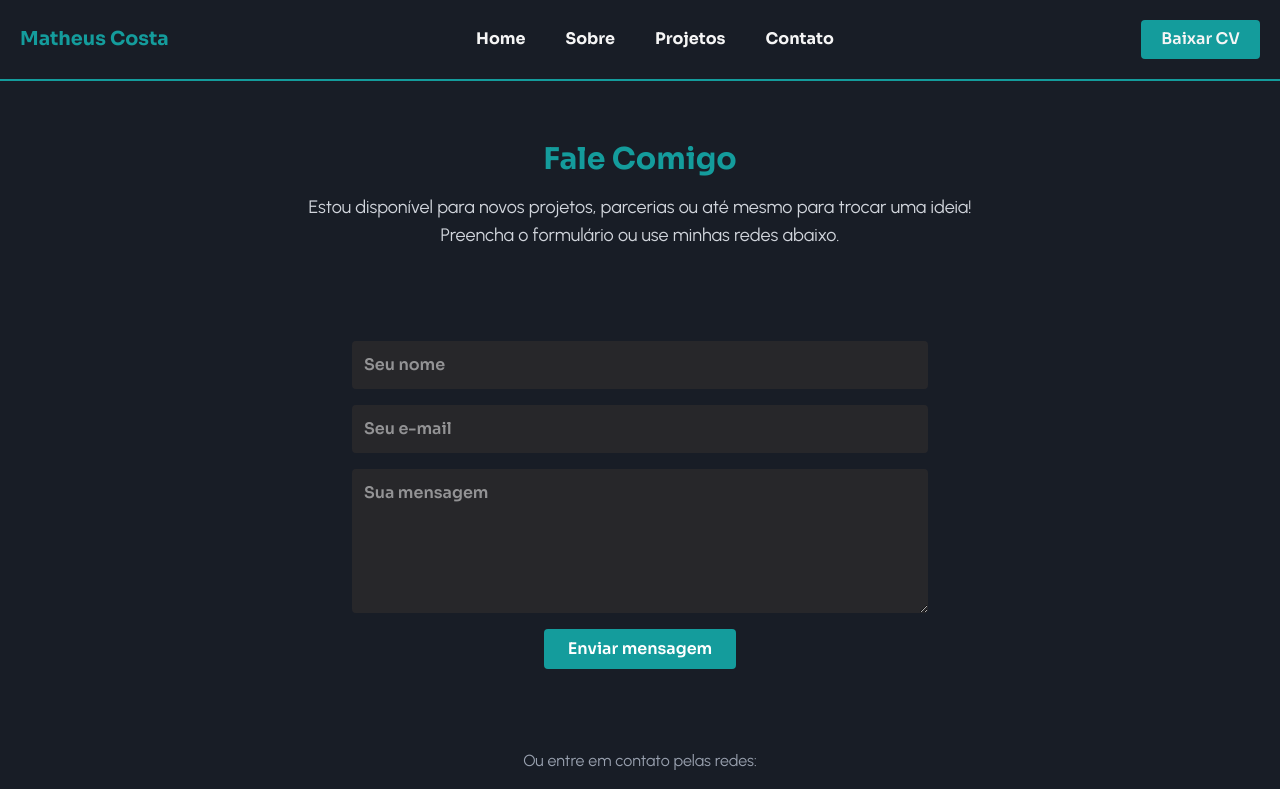
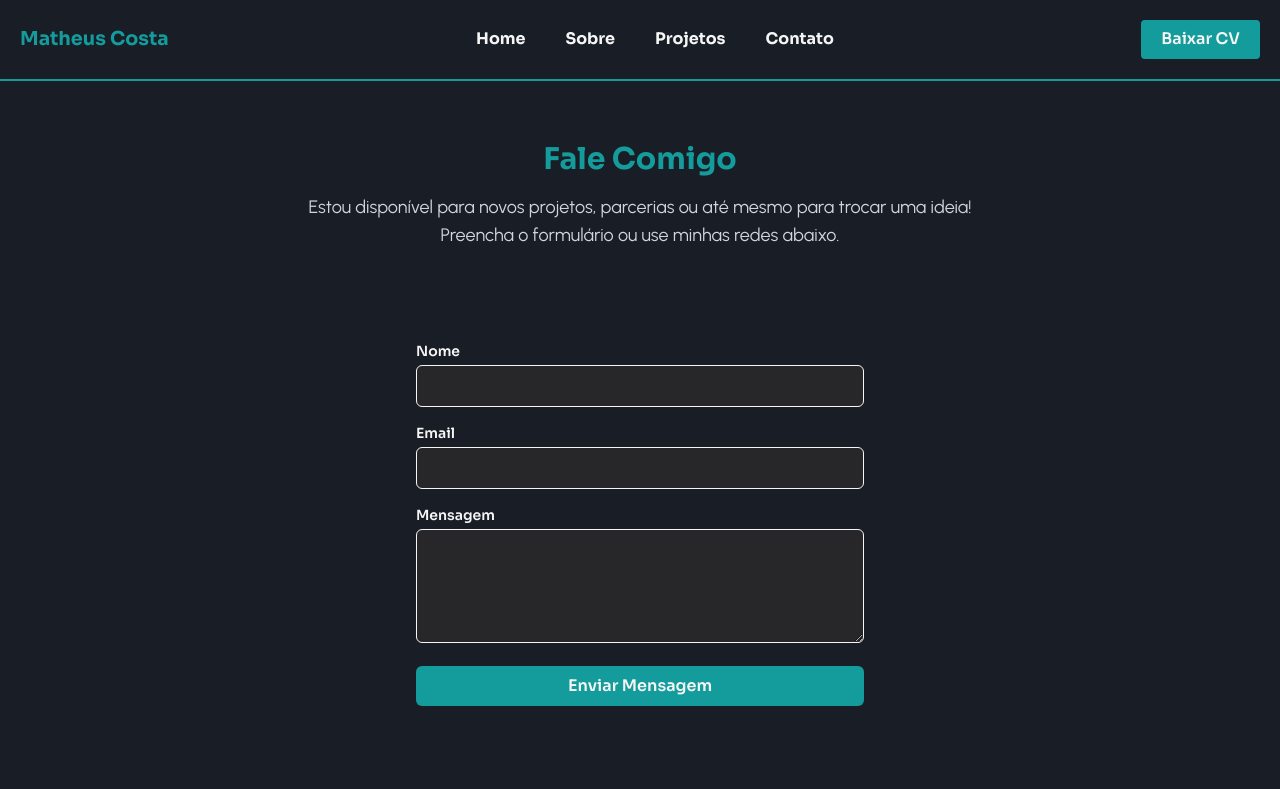
Before and after one commit to ed-matheus/my-portfolio, a Next.js app: page /contato in a window 1280 px wide. Shown: the top 789 px of the page. Built offline with nearby package versions, Linux system fonts and the light colour scheme.

Commit message:
formulário de contato devidamente configurado

```diff
--- a/src/app/contato/page.js
+++ b/src/app/contato/page.js
@@ -1,3 +1,6 @@
+"use client";
+
+import { useState } from "react";
 import { FontAwesomeIcon } from "@fortawesome/react-fontawesome";
 
 // Ícones
@@ -5,6 +8,38 @@ import { faGithub, faLinkedin } from "@fortawesome/free-brands-svg-icons";
 import { faEnvelope } from "@fortawesome/free-solid-svg-icons";
 
 const Contato = () => {
+	const [name, setName] = useState("");
+	const [email, setEmail] = useState("");
+	const [message, setMessage] = useState("");
+	const [status, setStatus] = useState(null);
+
+	const handleSubmit = async (e) => {
+		e.preventDefault();
+
+		const data = { name, email, message };
+
+		try {
+			const res = await fetch("https://formspree.io/f/mwpoybdo", {
+				method: "POST",
+				headers: {
+					"Content-Type": "application/json",
+				},
+				body: JSON.stringify(data),
+			});
+
+			if (res.ok) {
+				setStatus("Mensagem enviada com sucesso!");
+				setName("");
+				setEmail("");
+				setMessage("");
+			} else {
+				setStatus("Erro ao enviar mensagem.");
+			}
+		} catch (error) {
+			setStatus("Erro ao enviar mensagem.");
+		}
+	};
+
 	return (
 		<div className="w-full">
 			<section className="px-15 py-15 bg-dark-400 gap-18 text-center">
@@ -17,31 +52,60 @@ const Contato = () => {
 			</section>
 
 			<section className="w-full py-8 px-15">
-				<form className="max-w-xl mx-auto grid gap-4">
+				<form onSubmit={handleSubmit} className="space-y-4 max-w-md mx-auto">
+					<div>
+						<label htmlFor="name" className="block text-sm font-medium">
+							Nome
+						</label>
 						<input
 							type="text"
-						placeholder="Seu nome"
-						className="p-3 rounded bg-zinc-800 text-white"
+							name="name"
+							id="name"
 							required
+							value={name}
+							onChange={(e) => setName(e.target.value)}
+							className="mt-1 w-full px-4 py-2 border rounded-md bg-zinc-800 text-light focus:outline-none focus:ring-2 focus:ring-green-500 transition"
 						/>
+					</div>
+
+					<div>
+						<label htmlFor="email" className="block text-sm font-medium">
+							Email
+						</label>
 						<input
 							type="email"
-						placeholder="Seu e-mail"
-						className="p-3 rounded bg-zinc-800 text-white"
+							name="email"
+							id="email"
 							required
+							value={email}
+							onChange={(e) => setEmail(e.target.value)}
+							className="mt-1 w-full px-4 py-2 border rounded-md bg-zinc-800 text-light focus:outline-none focus:ring-2 focus:ring-green-500 transition"
 						/>
+					</div>
+
+					<div>
+						<label htmlFor="message" className="block text-sm font-medium">
+							Mensagem
+						</label>
 						<textarea
-						placeholder="Sua mensagem"
-						rows="5"
-						className="p-3 rounded bg-zinc-800 text-white"
+							name="message"
+							id="message"
+							rows={4}
 							required
+							value={message}
+							onChange={(e) => setMessage(e.target.value)}
+							className="mt-1 w-full px-4 py-2 border rounded-md bg-zinc-800 text-light focus:outline-none focus:ring-2 focus:ring-green-500 transition"
 						/>
+					</div>
+
 					<button
 						type="submit"
-						className="bg-green-500 hover:bg-green-400 hover:cursor-pointer text-white py-2 px-6 rounded w-fit mx-auto"
+						className="w-full bg-green-500 hover:bg-green-600 hover:cursor-pointer text-light font-semibold py-2 px-4 rounded-md transition duration-300"
 					>
-						Enviar mensagem
+						Enviar Mensagem
 					</button>
+
+					{status && <p className="mt-2 text-center">{status}</p>}
 				</form>
 
 				<div className="my-20 text-center">
--- a/src/app/projetos/page.js
+++ b/src/app/projetos/page.js
@@ -12,6 +12,7 @@ import ProjectsFilter from "@/components/ProjectsFilter";
 
 // Ícones
 import { faWhatsapp } from "@fortawesome/free-brands-svg-icons";
+import Link from "next/link";
 
 const Projetos = () => {
 	const [selectedCategory, setSelectedCategory] = useState("Todos");
@@ -76,13 +77,13 @@ const Projetos = () => {
 				<div className="flex flex-col items-center justify-center py-10">
 					<h2 className="text-xl mb-3">Gostou do que viu?</h2>
 					<button type="button" className="bg-green-600 px-4 py-2 rounded">
-						<a
-							href="https://www.linkedin.com/in/edson-matheus-b5a0171ba/"
+						<Link
+							href="/contato"
 							className="text-white flex items-center gap-2"
 						>
 							<span className="font-medium">Entre em contato</span>
-							<FontAwesomeIcon icon={faWhatsapp} className="w-[1.2rem]" />
-						</a>
+							{/* <FontAwesomeIcon icon={faWhatsapp} className="w-[1.2rem]" /> */}
+						</Link>
 					</button>
 				</div>
 			</div>
```
Lines whose indentation alone changed are shown as unchanged.
